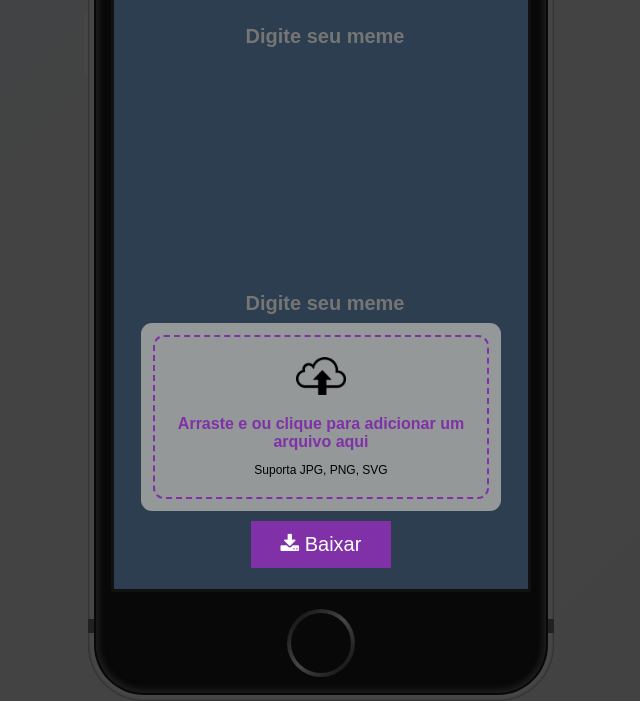
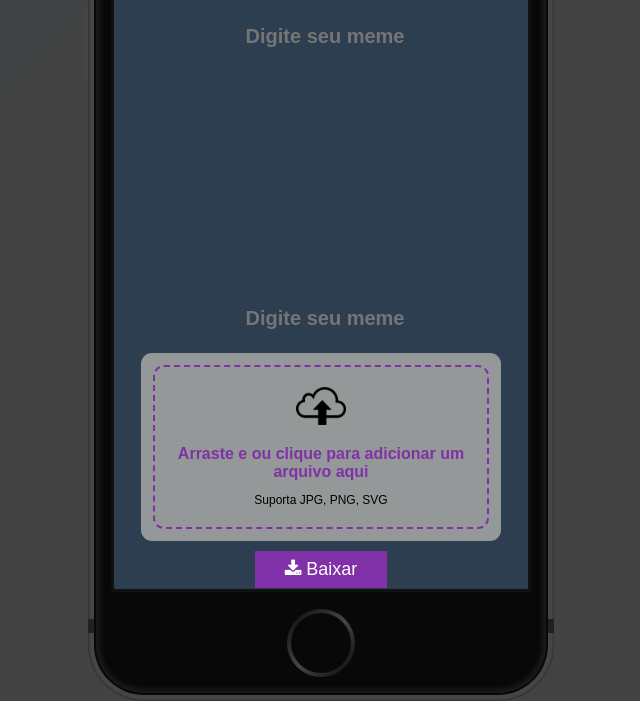
Before and after one commit to renanaugust/maquina-de-memes, a plain HTML site: page index.html in a window 1280 px wide. Shown: the part 267-968 px from the top of the page, without its empty margins (319-959 px from the left). Drawn offline with Linux system fonts and the light colour scheme.

Commit message:
ajustes css

```diff
--- a/index.html
+++ b/index.html
@@ -13,7 +13,7 @@
 <body>
 
    <div class="container">
-    <div class="app" id="downlabled">
+    <div class="app">
 
         <div class="marvel-device iphone8plus black">
             <div class="top-bar"></div>
@@ -27,7 +27,7 @@
                     <img src="./pictures/troll-face-meme-png.png" width="50" alt="Logo da DIO">
                     <h1>Gerador de memes</h1>
                 </div>
-                <div class="app-image">
+                <div class="app-image" id="downlabled">
                     <textarea
                     name=""
                     class="text-box"
--- a/styles/style.css
+++ b/styles/style.css
@@ -62,7 +62,7 @@ textarea {
     text-align: center;
     padding: 6px;
     overflow: hidden;
-    height: 25px;
+    height: 40px;
     background: #2C3E50;
     color: #ffff54;
     outline: none;
@@ -86,9 +86,9 @@ textarea {
     background-color: #8031A7;
     border: none;
     color: white;
-    padding: 12px 30px;
+    padding: 8px 30px;
     cursor: pointer;
-    font-size: 20px;
+    font-size: 18px;
   }
 
 /* Darker background on mouse-over */
```
Also changed, not shown: pictures/my-meme (1).png (added), pictures/my-meme.png (added).
